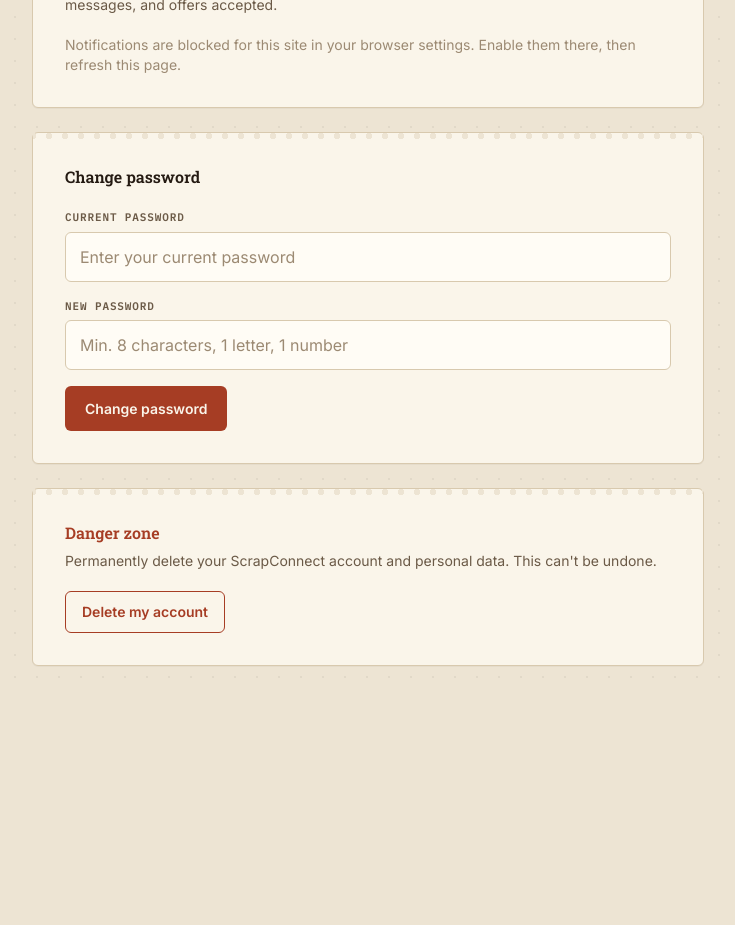
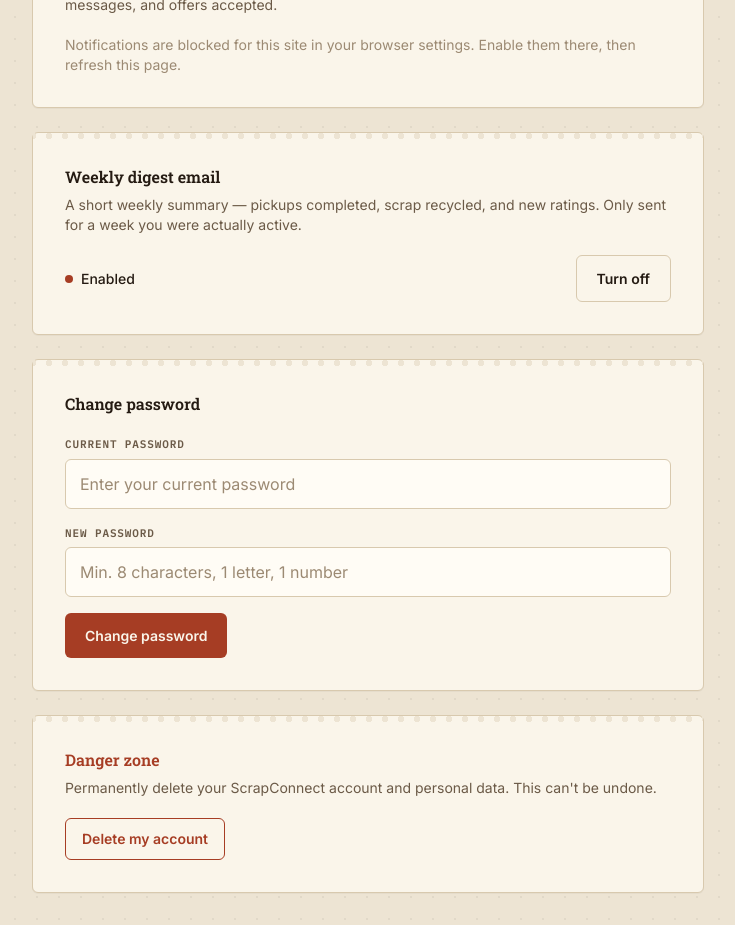
Before and after one commit to atha636/ScrapConncet1-, a React (Vite) app in the folder frontend/: page /profile in a window 1280 px wide. Shown: the part 820-1745 px from the top of the page, without its empty margins (272-1007 px from the left). Before the commit the page ends 1518 px from the top, so only its background shows below. Built offline with nearby package versions, Linux system fonts and the light colour scheme; no server answers; sample sign-in values are in the browser's storage.

Commit message:
add flow of weekly email in ui also

```diff
--- a/frontend/src/pages/Profile.jsx
+++ b/frontend/src/pages/Profile.jsx
@@ -64,6 +64,14 @@ export default function Profile() {
   const [pushError, setPushError] = useState("");
   const [pushBusy, setPushBusy] = useState(false);
 
+  // Defaults from the account itself (weeklyDigestOptIn defaults true on
+  // the backend, so an account that's never touched this reads as
+  // enabled here too) rather than a separate fetch — updateProfile
+  // already returns the full user document, so toggling this just
+  // updates local state from that response the same way name/phone do.
+  const [digestOptIn, setDigestOptIn] = useState(user?.weeklyDigestOptIn !== false);
+  const [digestBusy, setDigestBusy] = useState(false);
+
   const [deleteModalOpen, setDeleteModalOpen] = useState(false);
   // Defaults to true (the common case) until /auth/me confirms otherwise —
   // asking a password-based user for their password is always correct, so
@@ -107,6 +115,24 @@ export default function Profile() {
       setPushError(err.message || "Couldn't update push notification settings.");
     } finally {
       setPushBusy(false);
+    }
+  };
+
+  // Optimistic toggle, rolled back on failure — a settings switch that
+  // doesn't flip until a round trip completes reads as laggy for
+  // something this low-stakes (unlike the profile form below, which
+  // saves several fields together and genuinely needs an explicit Save).
+  const handleDigestToggle = async () => {
+    const next = !digestOptIn;
+    setDigestOptIn(next);
+    setDigestBusy(true);
+    try {
+      const res = await updateProfile({ weeklyDigestOptIn: next });
+      login(localStorage.getItem("token"), res.data);
+    } catch {
+      setDigestOptIn(!next);
+    } finally {
+      setDigestBusy(false);
     }
   };
 
@@ -284,6 +310,38 @@ export default function Profile() {
         </Card>
       </motion.div>
 
+      {/* Weekly digest email — a separate toggle from push notifications
+          above since it's a different channel and a different cadence
+          (once a week, by email, only when there was something to
+          report) rather than another instant per-event push. */}
+      <motion.div variants={fadeUp}>
+        <Card className="p-6 sm:p-8">
+          <h2 className="font-display font-semibold text-ink mb-1.5">Weekly digest email</h2>
+          <p className="text-sm text-inkSoft mb-5">
+            A short weekly summary — pickups completed, {user?.role === "collector" ? "earnings" : "scrap recycled"}, and
+            new ratings. Only sent for a week you were actually active.
+          </p>
+          <div className="flex items-center justify-between gap-4">
+            <span className="text-sm font-medium text-ink flex items-center gap-2">
+              <motion.span
+                animate={{ backgroundColor: digestOptIn ? "#A63D24" : "#D8C9AE" }}
+                transition={{ duration: 0.2 }}
+                className="w-2 h-2 rounded-full"
+              />
+              {digestOptIn ? "Enabled" : "Turned off"}
+            </span>
+            <motion.button
+              whileTap={{ scale: 0.96 }}
+              onClick={handleDigestToggle}
+              disabled={digestBusy}
+              className={digestOptIn ? "btn-secondary" : "btn-primary"}
+            >
+              {digestBusy ? "Working…" : digestOptIn ? "Turn off" : "Turn on"}
+            </motion.button>
+          </div>
+        </Card>
+      </motion.div>
+
       {/* Password change — only meaningful for an account that actually has
           a password to change. A Google-only account never set one, and
           the backend now rejects this cleanly, but hiding the form
```
